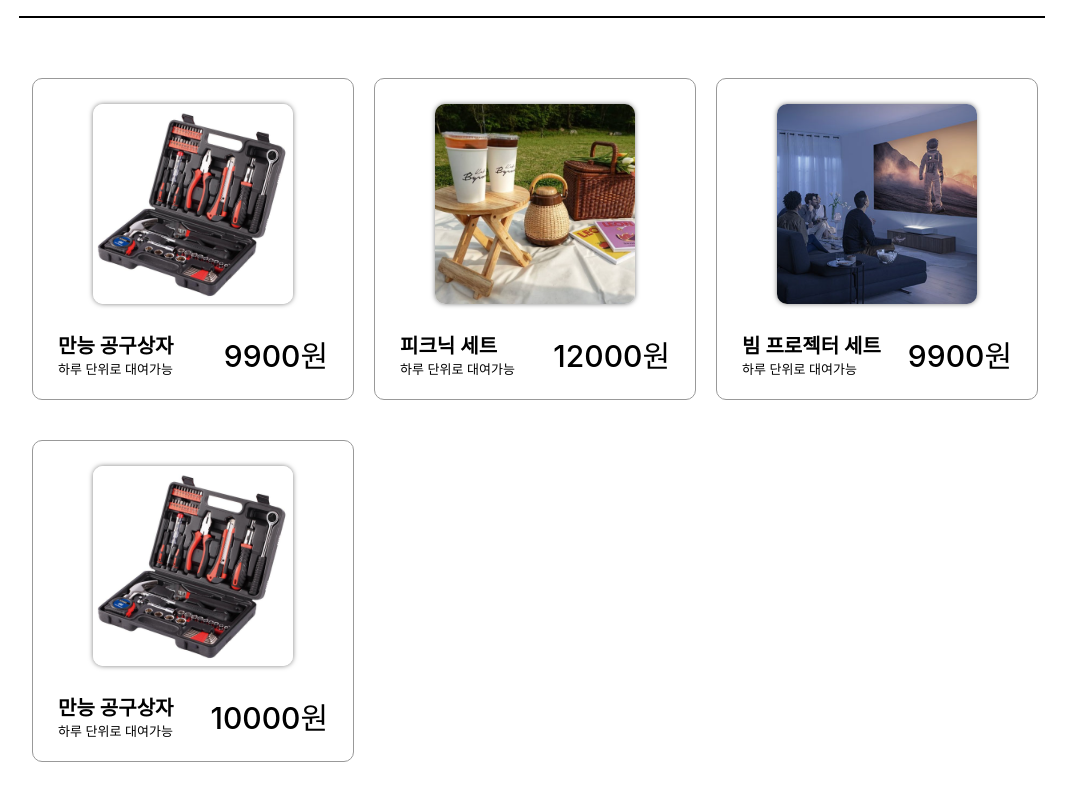
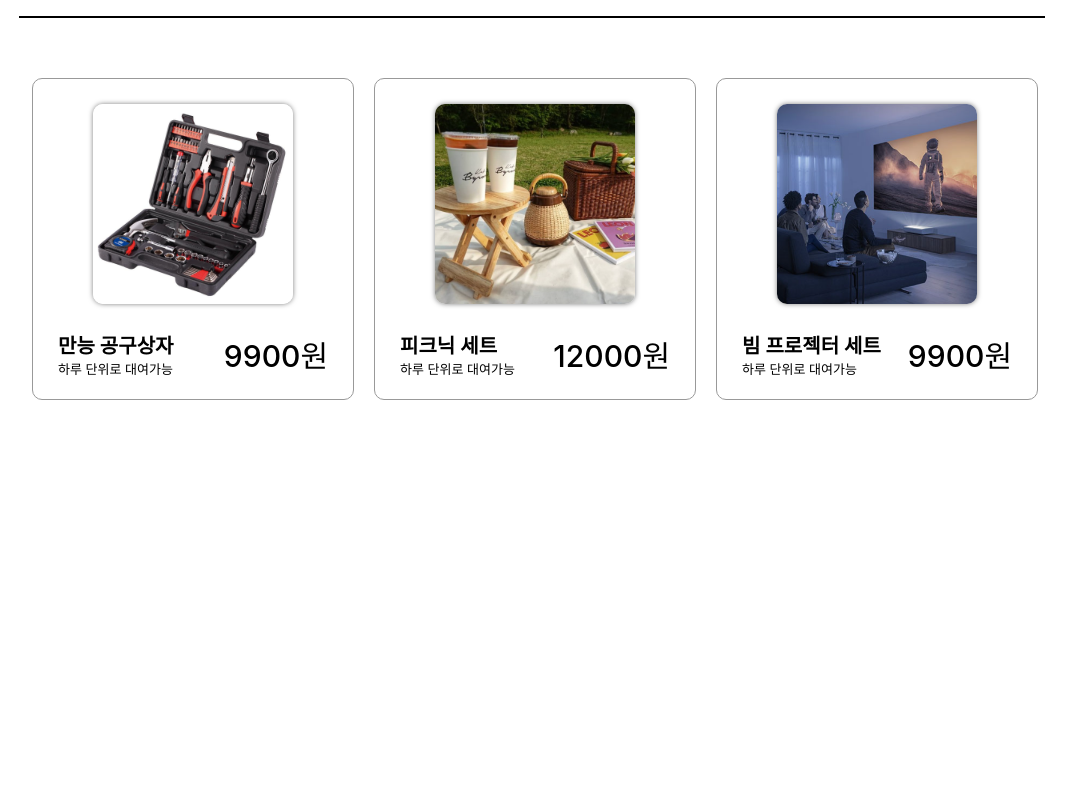
Before and after one commit to codingbird1234/HiSeoMoon_TodayRental, a React (Create React App) app: page /rental in a window 1280 px wide. Shown: the part 292-1092 px from the top of the page, without its empty margins (108-1177 px from the left). Built offline with nearby package versions, Linux system fonts and the light colour scheme.

Commit message:
1차 완성 보완

```diff
--- a/src/component/TopBar.js
+++ b/src/component/TopBar.js
@@ -32,7 +32,7 @@ function TopBar({ isLogin, setIsLogin }) {
       <ServiceName onClick={goToHomePage}>오늘대여</ServiceName>
       <Container>
         <MenuBox>
-          <MenuButton>메뉴 1</MenuButton>
+          <MenuButton>About</MenuButton>
           <MenuButton onClick={goToRentalPage}>대여하기</MenuButton>
           {isLogin && <MenuButton onClick={goToMyPage}>마이페이지</MenuButton>}
           <LoginButton onClick={goToLoginPage}>
--- a/src/page/ProductDetailPage/component/ProductDetail.js
+++ b/src/page/ProductDetailPage/component/ProductDetail.js
@@ -38,12 +38,12 @@ export default ProductDetail;
 
 const ProductDetailBox = styled.div`
   //width: 100%;
-  //height: 100%;
+  height: 700px;
   border: 1px solid #999;
   border-radius: 10px;
   display: flex;
   flex-direction: column;
-  justify-content: center;
+  justify-content: flex-start;
   align-items: center;
   padding: 20px;
   margin: 40px 0px;
@@ -51,8 +51,8 @@ const ProductDetailBox = styled.div`
 `;
 
 const Container = styled.div`
-  width: 1000px;
-  height: 100%;
+  width: 100%;
+  height: 400px;
   //border: 1px solid black;
   display: flex;
   flex-direction: row;
@@ -64,7 +64,6 @@ const ProductImage = styled.img`
   width: 400px;
   height: 400px;
   //border: 1px solid black;
-  margin: 15px;
   box-shadow: 0 0px 5px rgba(0, 0, 0, 0.5);
 `;
 
@@ -76,7 +75,6 @@ const ProductInfo = styled.div`
   flex-direction: column;
   justify-content: center;
   align-items: flex-start;
-  margin: 15px;
   padding: 0px 10px;
   gap: 5px;
 `;
@@ -107,7 +105,7 @@ const RentalCost = styled.h5`
 
 const Box = styled.div`
   width: 1000px;
-  height: 100%;
+  height: 300px;
   //border: 1px solid black;
   display: flex;
   flex-direction: row;
--- a/src/page/RentalPage/component/ProductList.js
+++ b/src/page/RentalPage/component/ProductList.js
@@ -1,45 +1,9 @@
 import { styled } from 'styled-components';
 import Product from './Product';
+import productList from '../../../assets/products.json';
 
 function ProductList() {
-  const products = [
-    {
-      id: 100,
-      productName: '만능 공구상자',
-      rentalTermStandard: '하루',
-      remainProduct: 3,
-      address: '대구광역시 북구 대학로 80',
-      rentalCost: 9900,
-      productImage: '/images/tools.png',
-    },
-    {
-      id: 101,
-      productName: '피크닉 세트',
-      rentalTermStandard: '하루',
-      remainProduct: 3,
-      address: '대구광역시 북구 대학로 80',
-      rentalCost: 12000,
-      productImage: '/images/picnic_set.png',
-    },
-    {
-      id: 102,
-      productName: '빔 프로젝터 세트',
-      rentalTermStandard: '하루',
-      remainProduct: 3,
-      address: '대구광역시 북구 대학로 80',
-      rentalCost: 9900,
-      productImage: '/images/beam_projector.png',
-    },
-    {
-      id: 100,
-      productName: '만능 공구상자',
-      rentalTermStandard: '하루',
-      remainProduct: 3,
-      address: '대구광역시 북구 대학로 80',
-      rentalCost: 10000,
-      productImage: '/images/tools.png',
-    },
-  ];
+  const products = Object.values(productList);
   return (
     <ProductListBox>
       {products.map((product) => {
```
